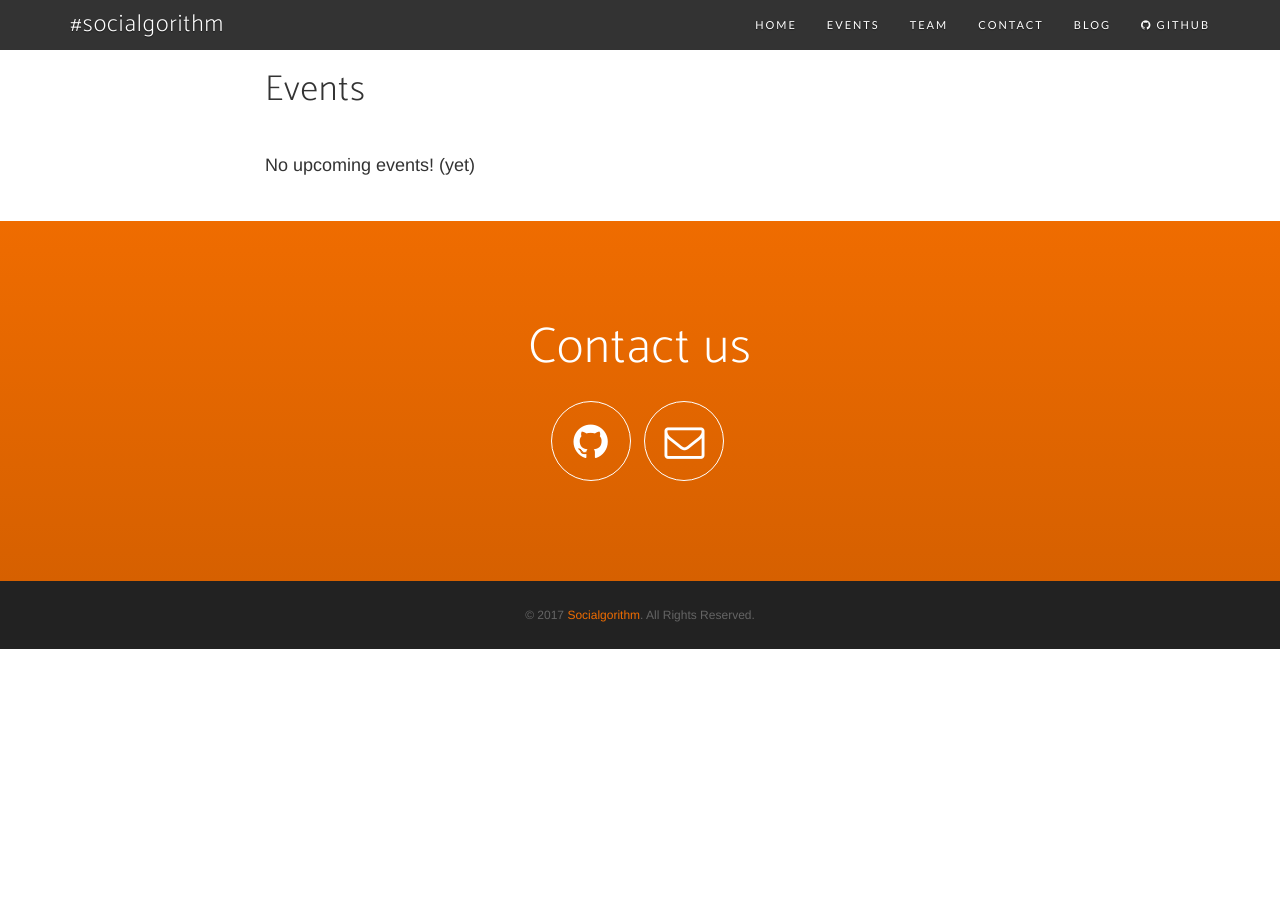
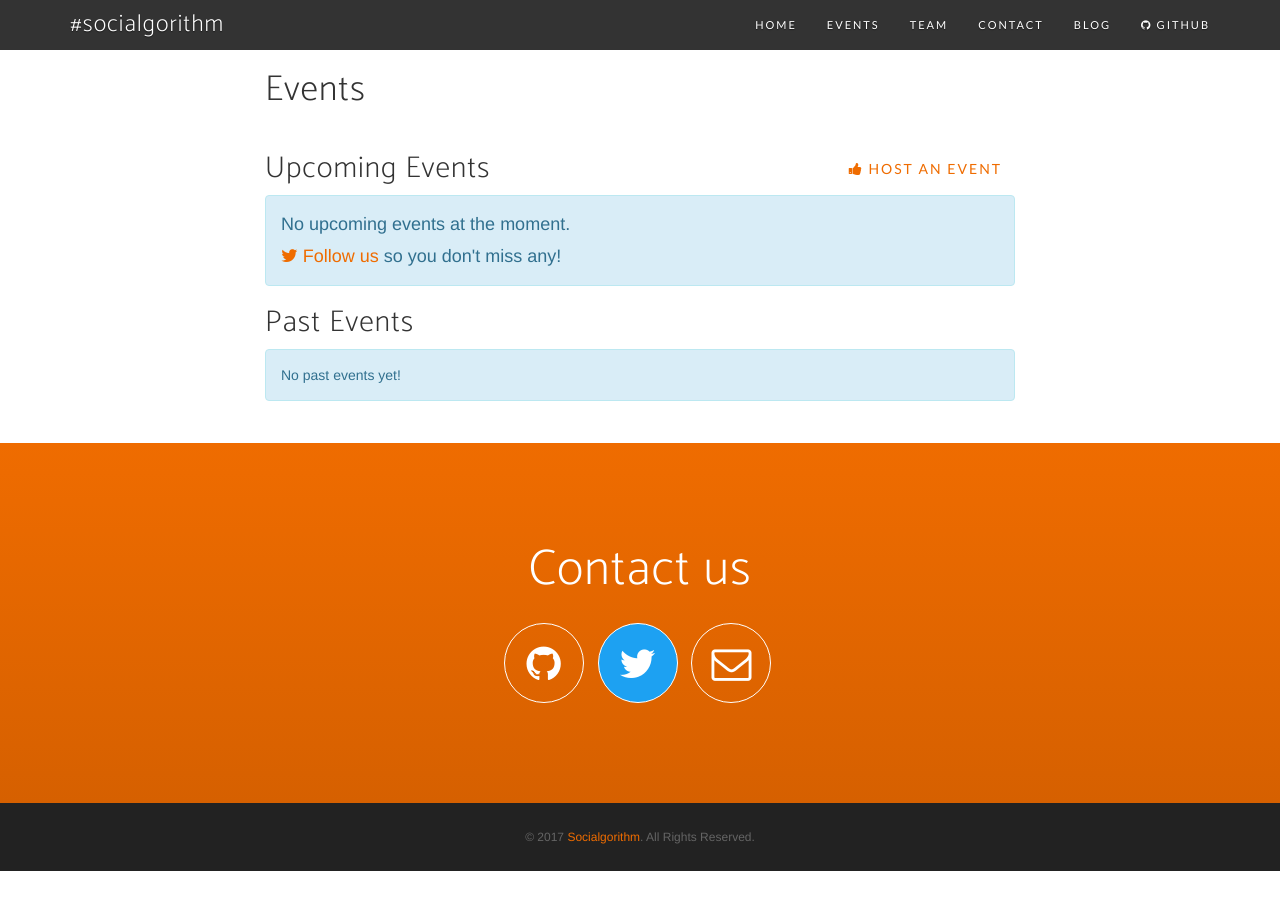
Before and after one commit to socialgorithm/socialgorithm.github.io, a Jekyll site: the page built from events.html, in a window 1280 px wide. Built offline with Jekyll 4.4.1, drawn with Linux system fonts in a browser that asks for light colours; nearby versions of some CDN libraries; some web fonts are replaced.

Commit message:
complete events page

```diff
--- a/_config.yml
+++ b/_config.yml
@@ -1,7 +1,7 @@
 # Site settings
 title: Socialgorithm
 email: hello@socialgorithm.org
-description: Social Stuff
+description: We organise hackathons, workshops and coding challenges. Get in touch if you want to host an event!
 
 baseurl: "" # the subpath of your site, e.g. /blog/ (If you use organization leave empty)
 url: "https://socialgorithm.org" # the base hostname & protocol for your site
@@ -18,6 +18,8 @@ google_analytics: "UA-86331249-1"
 social:
   - title: github
     url: https://github.com/socialgorithm
+  - title: twitter
+    url: https://twitter.com/Socialgorithm_
 
 # Build settings
 markdown: kramdown
@@ -26,5 +28,7 @@ permalink: pretty
 paginate: 5
 exclude: ["less","node_modules","Gruntfile.js","package.json","README.md"]
 
-gems: [jekyll-paginate, jekyll-feed]
+plugins: [jekyll-paginate, jekyll-feed]
 # Build settings
+
+exclude: [ node_modules, .sass-cache, .git, less, _sass ]
--- a/events.html
+++ b/events.html
@@ -3,4 +3,57 @@ title: "Events"
 layout: page
 ---
 
-<p>No upcoming events! (yet)</p>
+<a href="/host" class="pull-right btn">
+    <i class="fa fa-thumbs-up"></i>
+    Host an Event
+</a>
+
+<h2>Upcoming Events</h2>
+
+<ul>
+    {% assign postCount = 0 %}
+    {% for post in site.categories.events %}
+        {% capture nowunix %}{{'now' | date: '%s'}}{% endcapture %}
+        {% capture posttime %}{{post.date | date: '%s'}}{% endcapture %}
+        {% if posttime >= nowunix %}
+            {% if post.url %}
+                {% assign postCount = postCount | plus:1 %}
+                <li><a href="{{ post.url }}">{{ post.title }}</a></li>
+            {% endif %}
+        {% endif %}
+    {% endfor %}
+</ul>
+
+{% if postCount == 0 %}
+    <div class="alert alert-info">
+        <p>No upcoming events at the moment.</p>
+        <p>
+            <a href="https://twitter.com/Socialgorithm_">
+                <i class="fa fa-twitter"></i>
+                Follow us
+            </a> so you don't miss any!
+        </p>
+    </div>
+{% endif %}
+
+<h2>Past Events</h2>
+
+<ul>
+    {% assign postCount = 0 %}
+    {% for post in site.categories.events %}
+        {% capture nowunix %}{{'now' | date: '%s'}}{% endcapture %}
+        {% capture posttime %}{{post.date | date: '%s'}}{% endcapture %}
+        {% if posttime < nowunix %}
+            {% if post.url %}
+                {% assign postCount = postCount | plus:1 %}
+                <li><a href="{{ post.url }}">{{ post.title }}</a></li>
+            {% endif %}
+        {% endif %}
+    {% endfor %}
+</ul>
+
+{% if postCount == 0 %}
+    <div class="alert alert-info">
+        No past events yet!
+    </div>
+{% endif %}
```
Also changed, not shown: host.html (+10 -4 lines).
